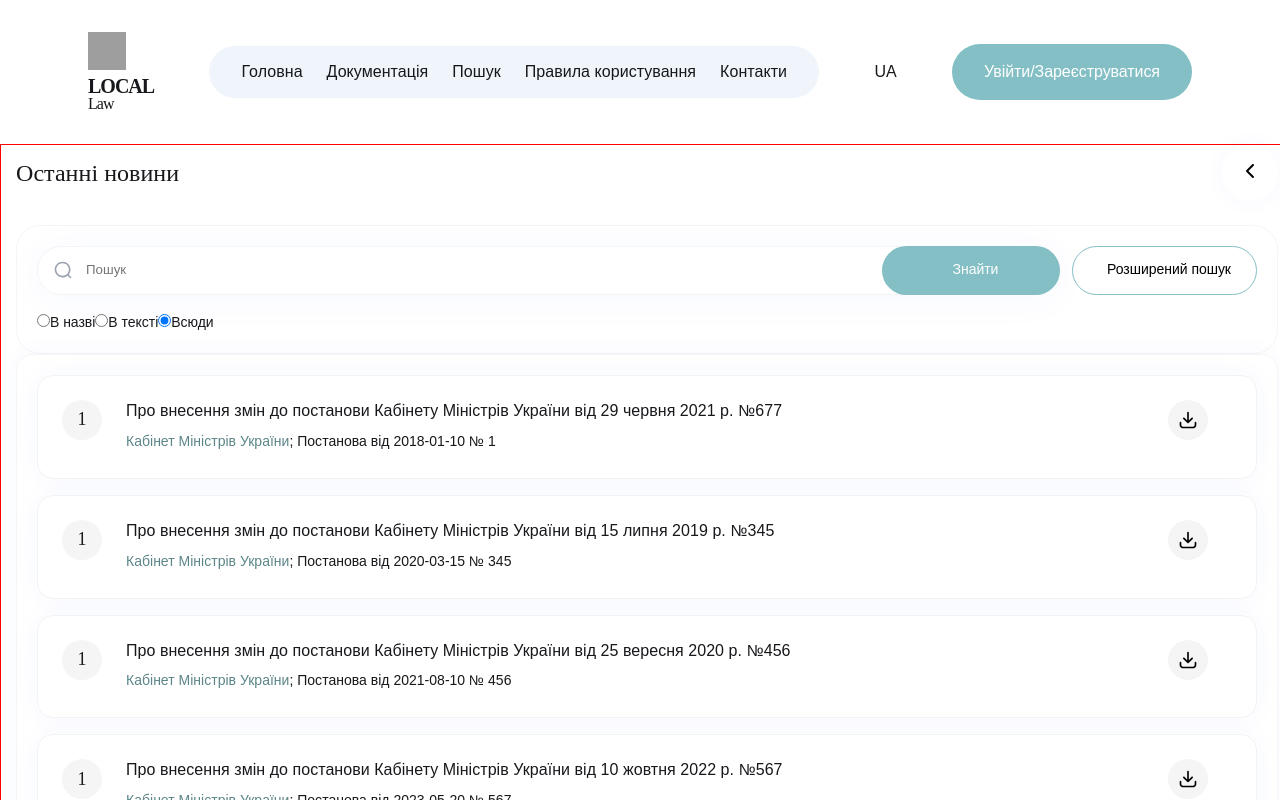
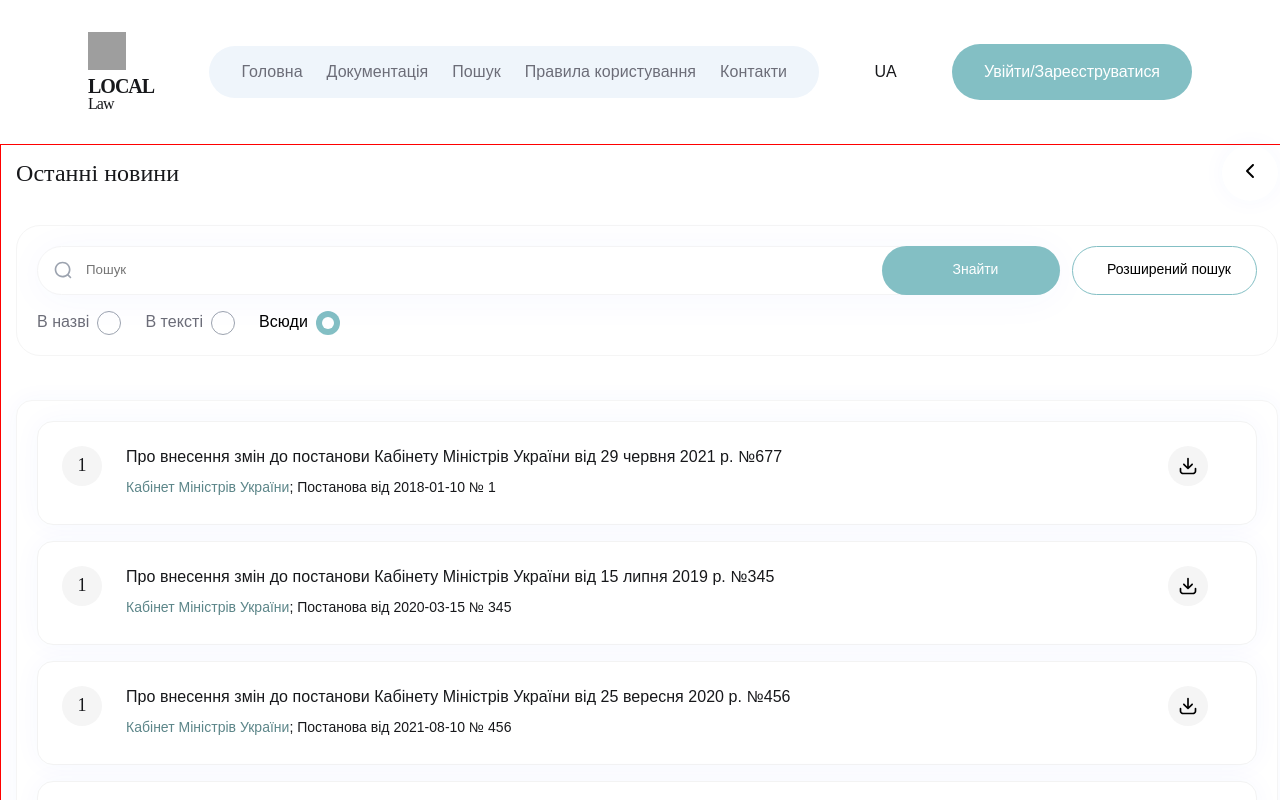
Before and after one commit to sonyaaat/localLaw, a Next.js app: page / in a window 1280 px wide. Shown: the top 800 px of the page. Built offline with nearby package versions, Linux system fonts and the light colour scheme; grey boxes are pictures that could not be loaded.

Commit message:
Completed with styles

```diff
--- a/app/globals.css
+++ b/app/globals.css
@@ -2,6 +2,7 @@
 
 :root{
   --text-primary: #17181B;
+  --text-secondary:#6C6D78;
   --brand-primary-normal: #83BFC4;
   --background-octonary:#FFF;
   --background-light-senary:#F5F5F5;
--- a/components/MainPage/MainPage.module.css
+++ b/components/MainPage/MainPage.module.css
@@ -1,22 +1,20 @@
-.header{
-font-family: Merriweather;
+.header {
+  font-family: "Merriweather", serif;
   font-size: 24px;
   font-style: normal;
   font-weight: 400;
   line-height: 150%;
-
-
 }
-.top{
+.top {
   display: flex;
   margin-bottom: 24px;
   align-items: center;
 }
-.openSvg{
+.openSvg {
   width: 24px;
   height: 24px;
 }
-.openMenuBtn{
+.openMenuBtn {
   width: 56px;
   height: 56px;
   cursor: pointer;
@@ -28,6 +26,7 @@ border: none;
 
   margin-left: auto;
 }
-.openMenuBtn:hover,.openMenuBtn:focus .openSvg{
-fill:var(--brand-primary-dark)
+.openMenuBtn:hover,
+.openMenuBtn:focus .openSvg {
+  fill: var(--brand-primary-dark);
 }
--- /dev/null
+++ b/components/RadioButton/RadioButton.js
@@ -0,0 +1,39 @@
+// CustomRadioButton.js
+"use client";
+import React, { useEffect } from "react";
+import css from "./RadioButton.module.css";
+
+function RadioButton({ value, checked, label, onChange, name }) {
+  useEffect(() => {
+    console.log(label, checked);
+  }, [checked, label]);
+  return (
+    <label className={`${css.label} ${checked ? css.activeLabel :"h"}`}>
+      <input
+        type="radio"
+        name={name}
+        value={value}
+        className={css.radioButton}
+        checked={checked}
+        onChange={onChange}
+      />
+
+     {label}
+      <div className={css.customRadioButtonNot}></div>
+
+      <svg
+      className={css.customRadioButton}
+        xmlns="http://www.w3.org/2000/svg"
+        width="24"
+        height="24"
+        viewBox="0 0 24 24"
+        fill="none"
+      >
+        <rect width="24" height="24" rx="12" fill="#83BFC4" />
+        <circle cx="12" cy="12" r="6" fill="white" />
+      </svg>
+    </label>
+  );
+}
+
+export default RadioButton;
--- /dev/null
+++ b/components/RadioButton/RadioButton.module.css
@@ -0,0 +1,33 @@
+/* styles.module.css */
+.label {
+  color: var(--text-secondary);
+  display: flex;
+}
+.customRadioButtonNot {
+  margin: 0;
+  margin-left: 8px;
+}
+.radioButton {
+  /* Hide the default radio button */
+  display: none;
+}
+
+.radioButton:not(:checked) ~ .customRadioButton {
+  /* visibility: hidden; */
+  display: none;
+}
+
+.radioButton:checked + .customRadioButton {
+  visibility: visible;
+}
+
+.radioButton:not(:checked) + .customRadioButtonNot {
+  width: 24px;
+  height: 24px;
+  border-radius: 50%;
+  border: 1px solid #9ca3af;
+}
+
+.activeLabel {
+  color: black;
+}
--- a/components/Search/Search.js
+++ b/components/Search/Search.js
@@ -1,6 +1,7 @@
 "use client";
-import { useState } from "react";
+import { useState,useEffect } from "react";
 import css from "./Search.module.css";
+import RadioButton from "../RadioButton/RadioButton";
 
 export default function Search() {
   const [searchText, setSearchText] = useState("");
@@ -9,8 +10,13 @@ export default function Search() {
     setSearchText("");
   };
   const handleSearchChange = (event) => {
+    console.log("CHHH",event.target.value)
     setSelectedSearch(event.target.value);
   };
+  useEffect(() => {
+    console.log(selectedSearch);
+  }, [selectedSearch]);
+
 
   return (
     <div>
@@ -42,40 +48,30 @@ export default function Search() {
             Розширений пошук
           </button>
         </div>
+       <div className={css.radioButtons}>
+       <RadioButton
+        value="inName"
+        checked={selectedSearch === 'inName'}
+        label="В назві"
+        onChange={handleSearchChange}
+        name={"search"}
+      />
+      <RadioButton
+        value="inText"
+        checked={selectedSearch === 'inText'}
+        label="В тексті"
+        onChange={handleSearchChange}
+        name={"search"}
+      />
+      <RadioButton
+        value="all"
+        checked={selectedSearch === 'all'}
+        label="Всюди"
+        onChange={handleSearchChange}
+        name={"search"}
+      />
+       </div>
         <div>
-          <label className={css.label}>
-            <input
-              type="radio"
-              name="search"
-              value="inName"
-              className={css.radioButton}
-              checked={selectedSearch === "inName"}
-              onChange={handleSearchChange}
-            />
-            В назві
-          </label>
-          <label className={css.label}>
-            <input
-              type="radio"
-              name="search"
-              value="inText"
-              className={css.radioButton}
-              checked={selectedSearch === 'inText'}
-              onChange={handleSearchChange}
-            />
-            В тексті
-          </label>
-          <label className={css.label}>
-            <input
-              type="radio"
-              name="search"
-              value="all"
-              className={css.radioButton}
-              checked={selectedSearch === 'all'}
-              onChange={handleSearchChange}
-            />
-            Всюди
-          </label>
         </div>
       </form>
     </div>
--- a/components/Search/Search.module.css
+++ b/components/Search/Search.module.css
@@ -3,6 +3,8 @@
   border-radius: 24px;
   border: 1px solid #f5f5f5;
   background-color: var(--background-octonary, #fff);
+
+  margin-bottom: 44px;
 }
 .formTop {
   display: flex;
@@ -121,3 +123,7 @@ font-weight: 500;
 line-height: 142.857% ;
 letter-spacing: -0.028px;
 }
+.radioButtons{
+  display: flex;
+  gap: 24px;
+}
```
Also changed, not shown: public/checked.svg (added). Lines whose indentation alone changed are shown as unchanged.
